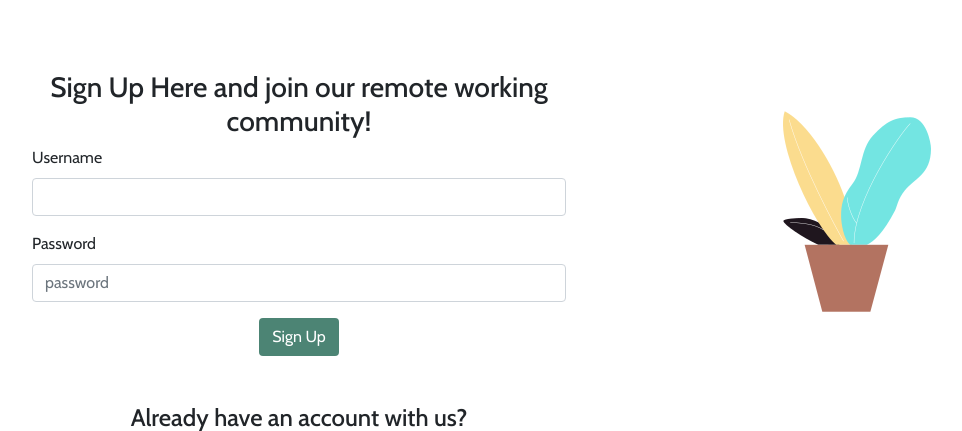
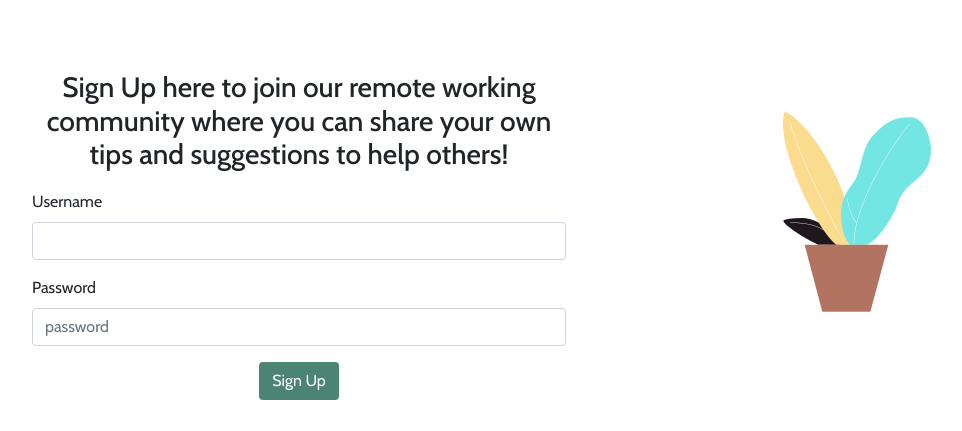
Before and after one commit to chloelewisdev/milestone-project-3, a Flask app: page /sign_up in a window 1280 px wide. Shown: the part 79-510 px from the top of the page, without its empty margins (62-1024 px from the left). Run offline with Flask 2, Linux system fonts and the light colour scheme; some libraries are stand-ins or nearby versions.

Commit message:
Small text updates

```diff
--- a/static/css/style.css
+++ b/static/css/style.css
@@ -334,19 +334,23 @@ body {
     margin-bottom: 1rem!important;
 }
 
+/*-------------------------------------------------------login.html*/
 
 .login-form {
     padding-top: 30px;
     padding: 20px;
 }
 
-
-/*--------------------------------------------------------mytips.html*/
-
 .login-image {
     height: 30rem;
     padding: 20px;;
 }
+
+.login-intro {
+    padding-bottom: 10px;
+}
+
+/*--------------------------------------------------------mytips.html*/
 
 .mytips-suggestion-card {
     padding-top: 10px;
@@ -371,7 +375,6 @@ body {
 
 /*--------------------------------------------------------edit_tip.html*/
 
-
 .edit-tip-heading {
     padding-top: 50px;
     padding-left: 10px;
@@ -386,7 +389,7 @@ body {
 
 @media screen and (max-width: 540px) {
     .edit-tip-form {
-        width: 350px;
+        width: 300px;
     }
 }
 
--- a/templates/edit_tip.html
+++ b/templates/edit_tip.html
@@ -35,8 +35,8 @@
                 </textarea>
                 </div>
                 <div class="text-center">
-                <a href="{{ url_for('tips')}}" class="btn btn-outline-danger btn-lg">Cancel</a>
-                <button type="submit" class="btn btn-outline-success btn-lg">Save Update</button>
+                <a href="{{ url_for('tips')}}" class="btn btn-cancel btn-lg">Cancel</a>
+                <button type="submit" class="btn btn-tips-update btn-lg">Save Update</button>
                 </div>
             </form>
         </div>
--- a/templates/signup.html
+++ b/templates/signup.html
@@ -7,7 +7,7 @@
 <div class="container-fluid login-heading">
     <div class="row">
         <div class="col-12 col-md-6">
-            <h3 class="text-center">Sign Up Here and join our remote working community!</h3>
+            <h3 class="text-center login-intro">Sign Up here to join our remote working community where you can share your own tips and suggestions to help others!</h3>
             <form method="POST" action="{{ url_for('sign_up') }}">
                 <div class="mb-3">
                     <label for="username" class="form-label">Username</label>
```
